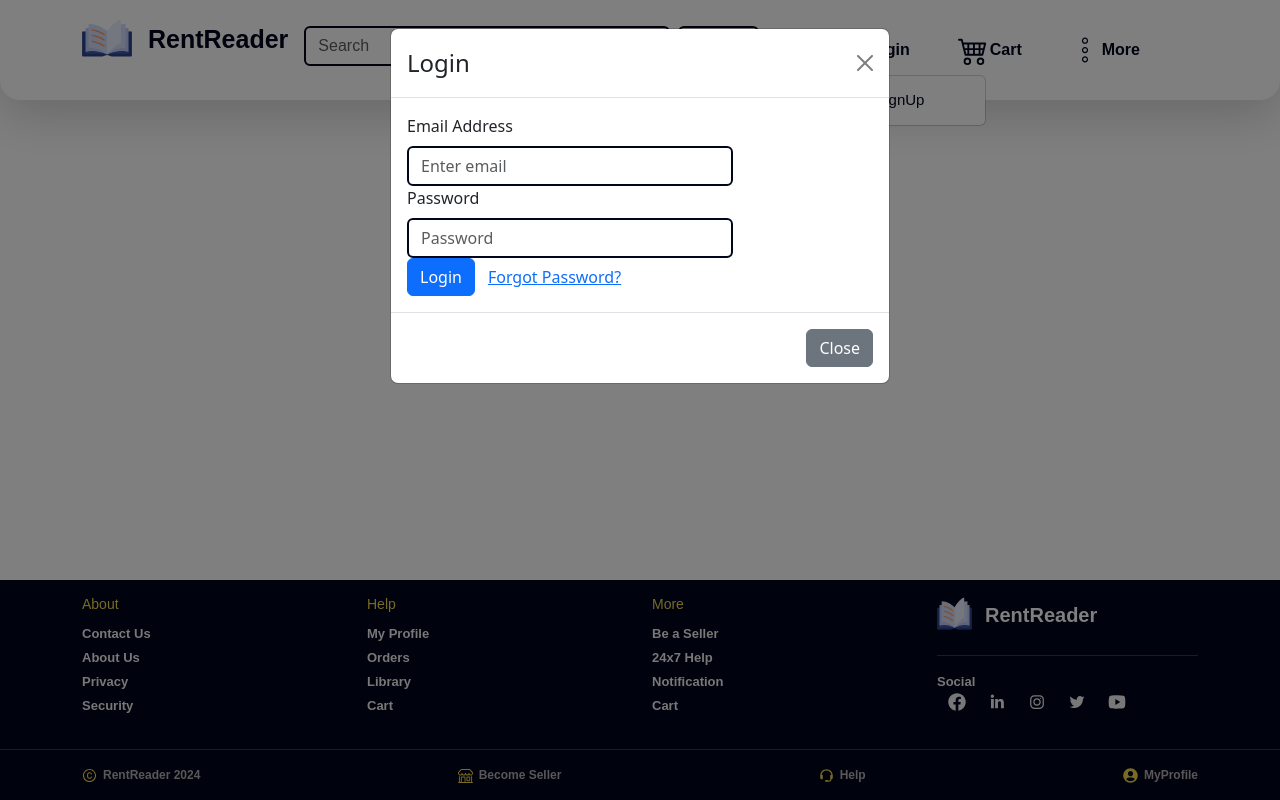
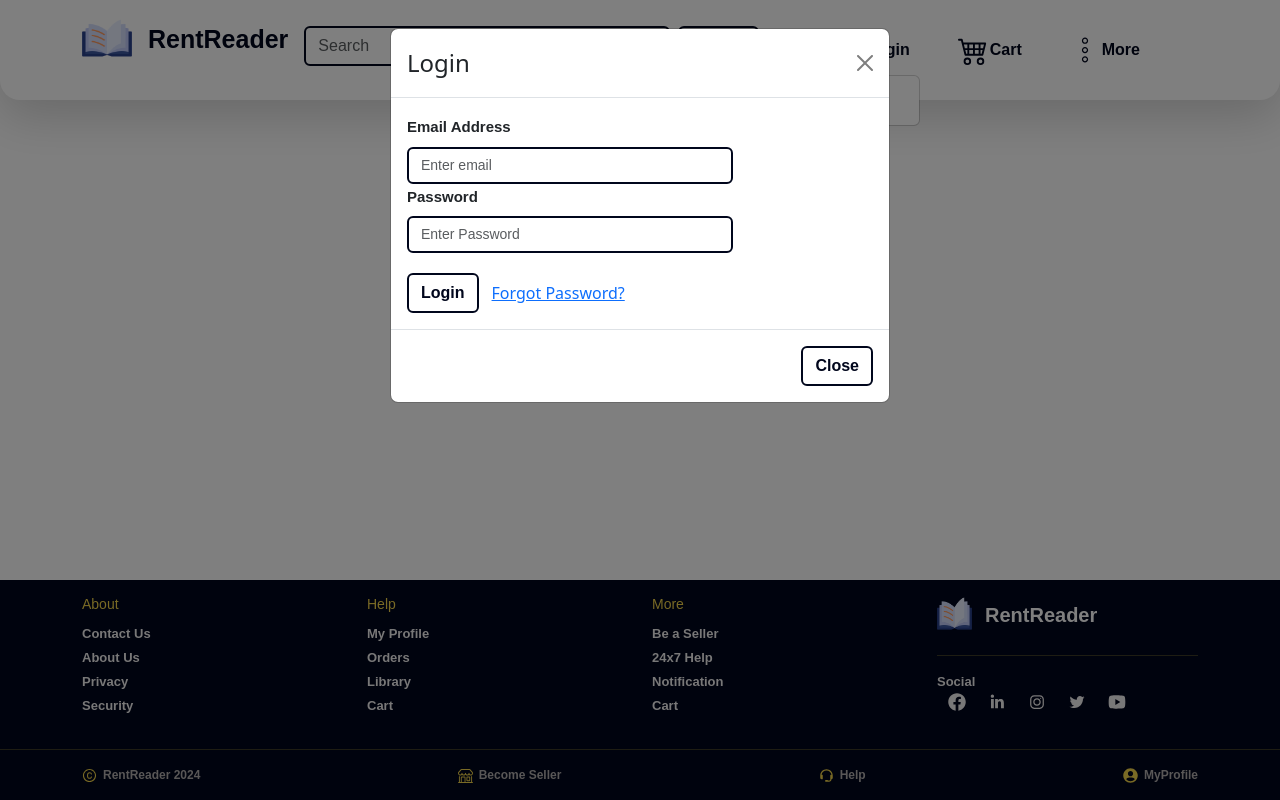
Before and after one commit to Adarshkumar007/Ebook-Rental-App, a React (Create React App) app in the folder client/: page /seller in a window 1280 px wide. Both pictures are taken after a click on the button "Login". Built offline with nearby package versions, Linux system fonts and the light colour scheme.

Commit message:
first changes

```diff
--- a/client/src/components/Login.jsx
+++ b/client/src/components/Login.jsx
@@ -1,22 +1,29 @@
-import React, { useState } from 'react';
-import { useDispatch, useSelector } from 'react-redux';
-import { Form, Button } from 'react-bootstrap';
-import { login } from '../redux/actions/authActions';
-import { sendOTP } from '../redux/actions/sendOTPAction';
-import OTPForm from './OTPForm';
+import React, { useState } from "react";
+import { useDispatch, useSelector } from "react-redux";
+import { Form, Button } from "react-bootstrap";
+import { login } from "../redux/actions/authActions";
+import { sendOTP } from "../redux/actions/sendOTPAction";
+import OTPForm from "./OTPForm";
+
+import MyInput from "./MyComponent/MyInput";
+import MyButton from "./MyComponent/MyButton";
+
 const Login = ({userType}) => {
   const dispatch = useDispatch();
-  const [email, setEmail] = useState('');
-  const [password, setPassword] = useState('');
+  const [email, setEmail] = useState("");
+  const [password, setPassword] = useState("");
   const [isForgotPassword, setIsForgotPassword] = useState(false);
-  const error = useSelector(state => state.auth.error) || "";
-  const OTPerror = useSelector(state => state.sendOTP.error) || false;
-  const otpSent = useSelector(state => state.sendOTP.otpSent)||"";
+  const error = useSelector((state) => state.auth.error) || "";
+  const OTPerror = useSelector((state) => state.sendOTP.error) || false;
+  const otpSent = useSelector((state) => state.sendOTP.otpSent) || "";
 
-  console.log("df",error,"sd",otpSent);
+
+
+  console.log("df", error, "sd", otpSent);
   const handleSubmit = (e) => {
     e.preventDefault();
     if (isForgotPassword) {
+      console.log(email);
       dispatch(sendOTP(email));
     } else {
       dispatch(login(email, password,userType));
@@ -25,17 +32,24 @@ const Login = ({userType}) => {
 
   return (
     <>
-    {!otpSent && <Form onSubmit={handleSubmit}>
-    {!isForgotPassword&&error && <div className="error">{error}
-
-</div>}
-      {isForgotPassword&&OTPerror && <div className="error">Failed to send OTP
-
-      </div>}
+      {!otpSent && (
+        <Form onSubmit={handleSubmit}>
+          {!isForgotPassword && error && <div className="error">{error}</div>}
+          {isForgotPassword && OTPerror && (
+            <div className="error">Failed to send OTP</div>
+          )}
           {isForgotPassword && !otpSent && (
             <Form.Group controlId="email">
-          <Form.Label>Email Address</Form.Label>
-          <Form.Control type="email" placeholder="Enter email" value={email} onChange={(e) => setEmail(e.target.value)} />
+              <MyInput
+                type="email"
+                label="Email Address"
+                placeholder="Enter email"
+                value={email}
+                onChange={(e) => setEmail(e.target.value)} // Update email state
+              />
+
+              {/* <Form.Label>Email Address</Form.Label>
+          <Form.Control type="email" placeholder="Enter email" value={email} onChange={(e) => setEmail(e.target.value)} /> */}
             </Form.Group>
           )}
           {isForgotPassword && otpSent && (
@@ -44,18 +58,40 @@ const Login = ({userType}) => {
           {!isForgotPassword && (
             <>
               <Form.Group controlId="email">
-            <Form.Label>Email Address</Form.Label>
-            <Form.Control type="email" placeholder="Enter email" value={email} onChange={(e) => setEmail(e.target.value)} />
+                <MyInput
+                  type="email"
+                  label="Email Address"
+                  placeholder="Enter email"
+                  value={email}
+                  onChange={(e) => setEmail(e.target.value)} // Update email state
+                />
+                {/* <Form.Label>Email Address</Form.Label>
+            <Form.Control type="email" placeholder="Enter email" value={email} onChange={(e) => setEmail(e.target.value)} /> */}
               </Form.Group>
 
               <Form.Group controlId="password">
-            <Form.Label>Password</Form.Label>
-            <Form.Control type="password" placeholder="Password" value={password} onChange={(e) => setPassword(e.target.value)} />
+                <div style={{ marginBottom: "20px" }}>
+                  <MyInput
+                    type="password"
+                    label="Password"
+                    placeholder="Enter Password"
+                    value={password}
+                    onChange={(e) => setPassword(e.target.value)} // Update email state
+                  />
+                </div>
+                {/* <Form.Label>Password</Form.Label>
+                <Form.Control
+                  type="password"
+                  placeholder="Password"
+                  value={password}
+                  onChange={(e) => setPassword(e.target.value)}
+                /> */}
               </Form.Group>
 
-          <Button variant="primary" type="submit">
-            Login
-          </Button>
+              <MyButton myval="Login" type="submit" />
+              {/* <Button variant="primary" type="submit">
+
+               </Button> */}
               <Button variant="link" onClick={() => setIsForgotPassword(true)}>
                 Forgot Password?
               </Button>
@@ -72,10 +108,11 @@ const Login = ({userType}) => {
             </Button>
           )}
         </Form>
-    }
-    <>{
-      otpSent&& <OTPForm setIsForgotPassword={setIsForgotPassword}></OTPForm>
-    }
+      )}
+      <>
+        {otpSent && (
+          <OTPForm setIsForgotPassword={setIsForgotPassword}></OTPForm>
+        )}
       </>
     </>
   );
--- /dev/null
+++ b/client/src/components/MyComponent/MyButton.jsx
@@ -0,0 +1,19 @@
+import './MyCSS/MyButton.css'
+
+const MyButton = ({ myval ,onClick}) => {
+  return (
+    <button
+      className="btn btn-outline-success btn-border"
+      type="submit"
+      value={myval}
+      onClick={onClick}
+      style={{
+        fontFamily: '"DM Sans", sans-serif',
+      }}
+    >
+      {myval}
+    </button>
+  );
+};
+
+export default MyButton;
--- /dev/null
+++ b/client/src/components/MyComponent/MyCSS/MyButton.css
@@ -0,0 +1,25 @@
+:root {
+    --primary-color: #000d42;
+    --option-font-size: 15px;
+
+
+    /* navigation list  */
+
+    --list-font: 16px;
+    --list-weight: 600;
+    --list-margin: auto 2px;
+
+    --hover-color: #777777;
+  }
+.btn-border {
+    border: 2px solid var(--primary-color);
+    color: var(--primary-color);
+    font-size: var(--list-font);
+    font-weight: var(--list-weight);
+  }
+
+  .btn-border:hover {
+    background-color: var(--hover-color);
+    color: var(--primary-color);
+    border: 2px solid var(--primary-color);
+  }
--- /dev/null
+++ b/client/src/components/MyComponent/MyInput.jsx
@@ -0,0 +1,24 @@
+import React from "react";
+import { Form } from "react-bootstrap";
+
+const MyInput = ({ type, placeholder, value, onChange,label }) => {
+  return (
+    <>
+      <Form.Label style={{ fontFamily: '"DM Sans", sans-serif' ,fontSize: "15px",
+          fontWeight: "600"}}>
+        {label}
+      </Form.Label>
+      <Form.Control
+        type={type}
+        placeholder={placeholder} // Removed space between curly braces and placeholder
+        value={value}
+        onChange={onChange}
+        style={{
+          fontFamily: '"DM Sans", sans-serif',fontSize: "14px"
+        }}
+      />
+    </>
+  );
+};
+
+export default MyInput;
--- a/client/src/components/NavBar.jsx
+++ b/client/src/components/NavBar.jsx
@@ -1,25 +1,30 @@
-import React from "react";
+import React, { useState } from "react";
 import { useDispatch, useSelector } from "react-redux";
 import Login from "./Login";
 import Signup from "./Signup";
 import { clearError, setActiveModal, setUserTypeAction } from "../redux/actions/authActions";
 import { logout } from "../redux/actions/authActions";
+import {useNavigate} from 'react-router-dom';
 import "bootstrap/dist/css/bootstrap.css";
 import "./NavBar.css";
 import logo from "./images/logo.png";
 import "bootstrap/dist/js/bootstrap.bundle.min.js";
 
 import { CgProfile } from "react-icons/cg";
-import { FaUserPlus ,FaUserXmark} from "react-icons/fa6";
+import { FaUserPlus } from "react-icons/fa6";
+import { FaUserXmark } from "react-icons/fa6";
 import { FaUserCircle } from "react-icons/fa";
 import { IoLibrary } from "react-icons/io5";
-import { CiDeliveryTruck ,CiMenuKebab} from "react-icons/ci";
-import { BsShop,BsCart4} from "react-icons/bs";
+import { CiDeliveryTruck } from "react-icons/ci";
+import { BsShop } from "react-icons/bs";
+import { BsCart4 } from "react-icons/bs";
+import { CiMenuKebab } from "react-icons/ci";
 import { IoIosNotificationsOutline } from "react-icons/io";
 import { BiSupport } from "react-icons/bi";
 import { Col, Container, Modal, Row, Button } from "react-bootstrap";
 import { setOTPError } from "../redux/actions/sendOTPAction";
-import { useNavigate } from 'react-router-dom';
+
+import MyButton from "./MyComponent/MyButton";
 
 const NavbarComponent = () => {
   const activeModal = useSelector((state) => state.auth.activeModal);
@@ -34,6 +39,9 @@ const NavbarComponent = () => {
   const username = userType === "user" ? authUsername : sellerUsername;
 
   const navigate = useNavigate();
+  const [isDropdownOpen, setIsDropdownOpen] = useState(false);
+
+  console.log(isAuthenticated);
   const handleShowModal = (modalName) => {
     dispatch(setActiveModal(modalName,userType));
   };
@@ -43,13 +51,16 @@ const NavbarComponent = () => {
   const handleCloseModal = () => {
     dispatch(setActiveModal(null,userType));
     dispatch(clearError());
-    dispatch(setOTPError())
+    dispatch(setOTPError());
   };
-
-  const hanbleSellerAC=()=>{
+  const handleSellerAC=()=>{
     dispatch(setUserTypeAction("seller"));
     navigate('/seller');
   }
+  const handleProfileClick = () => {
+    setIsDropdownOpen(!isDropdownOpen);
+  };
+
   return (
     <>
       <nav
@@ -59,7 +70,6 @@ const NavbarComponent = () => {
         <div className="container">
           <a className="navbar-brand" href="/">
             <img src={logo} alt="" className="navbar-brand mb-4 main-logo" />
-
             <span className="title">RentReader</span>
           </a>
 
@@ -85,28 +95,22 @@ const NavbarComponent = () => {
                 placeholder="Search"
                 aria-label="Search"
               />
-              <button
-                className="btn btn-outline-success btn-border"
-                type="submit"
-              >
-                Search
-              </button>
+              <MyButton myval="Search"/>
+
+
             </form>
 
             <ul className="navbar-nav me-5">
-              {/* <li className="nav-item">
-      <a className="nav-link active" aria-current="page" href="/">Home</a>
-    </li>
-    <li className="nav-item">
-      <a className="nav-link" href="#">Link</a>
-    </li> */}
               <li className="nav-item dropdown ">
                 <a
-                  className="nav-link dropdown-toggle d-flex lg-justify-content-center "
+                  className={`nav-link dropdown-toggle d-flex lg-justify-content-center ${
+                    isDropdownOpen ? "dropdown-toggle-wrapper" : ""
+                  }`}
                   data-bs-toggle="dropdown"
                   href="#"
                   role="button"
                   aria-expanded="false"
+                  onClick={handleProfileClick}
                 >
                   <CgProfile className="account-pic" />
                   {((userType==="user"&&!isAuthenticated)||(userType==="seller"&&!isSellerAuthenticated)) && (
@@ -122,23 +126,28 @@ const NavbarComponent = () => {
                   )}
                 </a>
 
-                <ul className="dropdown-menu">
-                  {((userType==="user"&&!isAuthenticated)||(userType==="seller"&&!isSellerAuthenticated)) && (
+                <ul
+                  className={`dropdown-menu ${
+                    isDropdownOpen ? "dropdown-menu-end show" : ""
+                  }`}
+                >
+                  {!isAuthenticated && (
                     <>
-                      {/* <li><a className="dropdown-item pointer" onClick={() => handleShowModal('login')}><FaUserLock className="account-pic" id='list-pics'/><span className='account-options'>LogIn</span></a></li>
-        <li><hr className="dropdown-divider"/></li> */}
                       <li>
                         <a
                           className="dropdown-item pointer"
                           onClick={() => handleShowModal("signup")}
                         >
-                          <FaUserPlus className="account-pic" id="list-pics" />
+                          <FaUserPlus
+                            className="account-pic"
+                            id="list-pics"
+                          />
                           <span className="account-options">SignUp</span>
                         </a>
                       </li>
                     </>
                   )}
-                  { ((userType==="user"&&isAuthenticated)||(userType==="seller"&&isSellerAuthenticated)) && (
+                  { ((userType==="user"&&isAuthenticated)||(userType==="seller"&&isSellerAuthenticated)) &&
                     <>
                       <li>
                         <a className="dropdown-item pointer">
@@ -176,12 +185,15 @@ const NavbarComponent = () => {
                           className="dropdown-item pointer"
                           onClick={handlelogout}
                         >
-                          <FaUserXmark className="account-pic" id="list-pics" />
+                          <FaUserXmark
+                            className="account-pic"
+                            id="list-pics"
+                          />
                           <span className="account-options">Logout</span>
                         </a>
                       </li>
                     </>
-                  )}
+                  }
                 </ul>
               </li>
               { userType && <li className="nav-item">
@@ -194,10 +206,6 @@ const NavbarComponent = () => {
                 </a>
               </li>
 }
-              {/* <li className="nav-item">
-      <a className="nav-link d-flex lg-justify-content-center" href="#"><BsShop className="account-pic"/><span className='navi-items'>Become a Seller</span></a>
-    </li> */}
-
               <li className="nav-item dropdown">
                 <a
                   className="nav-link dropdown-toggle d-flex lg-justify-content-center"
@@ -210,12 +218,14 @@ const NavbarComponent = () => {
                   <span className="navi-items">More</span>
                 </a>
                 <ul className="dropdown-menu dropdown-menu-end">
-                  {userType==="user"&&<li>
-                    <a className="dropdown-item pointer" onClick={hanbleSellerAC}>
+                  {/* {userType==="user"&& */}
+                  <li>
+                    <a className="dropdown-item pointer" onClick={handleSellerAC}>
                       <BsShop className="account-pic" id="list-pics" />
                       <span className="account-options">Be a Seller</span>
                     </a>
-                  </li>}
+                  </li>
+
                   <li>
                     <a className="dropdown-item pointer">
                       <BiSupport className="account-pic" id="list-pics" />
@@ -231,9 +241,11 @@ const NavbarComponent = () => {
                       <span className="account-options">Notifications</span>
                     </a>
                   </li>
-                </ul>
-              </li>
+
+
             </ul>
+          </li>
+          </ul>
           </div>
         </div>
 
@@ -241,7 +253,7 @@ const NavbarComponent = () => {
       <Container>
         <Row>
           <Col>
-            {((activeModal === "login"&&userType==="user")||(activeModalSeller==="login"&&userType==="seller") )&& (
+            {((activeModal === "login"&&userType==="user")||(activeModalSeller==="login"&&userType==="seller") )&&
               <Modal show={true} onHide={handleCloseModal}>
                 <Modal.Header closeButton>
                   <Modal.Title>Login</Modal.Title>
@@ -250,12 +262,13 @@ const NavbarComponent = () => {
                   <Login userType={userType}/>
                 </Modal.Body>
                 <Modal.Footer>
-                  <Button variant="secondary" onClick={handleCloseModal}>
+                <MyButton myval="Close" onClick={handleCloseModal} />
+                  {/* <Button variant="secondary" onClick={handleCloseModal}>
                     Close
-                  </Button>
+                  </Button> */}
                 </Modal.Footer>
               </Modal>
-            )}
+            }
             {((activeModal === "signup"&&userType==="user")||(activeModalSeller==="signup"&&userType==="seller") )&& (
               <Modal show={true} onHide={handleCloseModal}>
                 <Modal.Header closeButton>
@@ -265,9 +278,10 @@ const NavbarComponent = () => {
                   <Signup userType={userType}/>
                 </Modal.Body>
                 <Modal.Footer>
-                  <Button variant="secondary" onClick={handleCloseModal}>
+                  <MyButton myval="Close" onClick={handleCloseModal} />
+                  {/* <Button variant="secondary" onClick={handleCloseModal}>
                     Close
-                  </Button>
+                  </Button> */}
                 </Modal.Footer>
               </Modal>
             )}
@@ -278,28 +292,4 @@ const NavbarComponent = () => {
   );
 };
 
-// return (
-//   <>
-//       <Navbar bg="red" expand="lg">
-//       <Navbar.Brand href="#">Rent Readers</Navbar.Brand>
-//       <Navbar.Toggle aria-controls="basic-navbar-nav" />
-//       <Navbar.Collapse id="basic-navbar-nav">
-//         <Nav classNameName="ml-auto">
-//           { !isAuthenticated && <>
-//           <Nav.Link onClick={() => handleShowModal('login')}>Login</Nav.Link>
-//           <Nav.Link onClick={() => handleShowModal('signup')}>Signup</Nav.Link></>
-//           }
-//           {
-//             isAuthenticated &&
-//             <Nav.Link onClick={handlelogout}>Logout</Nav.Link>
-//           }
-//         </Nav>
-//       </Navbar.Collapse>
-//     </Navbar>
-
-//
-
-//   </>
-// );
-
 export default NavbarComponent;
```
Lines whose indentation alone changed are shown as unchanged.
